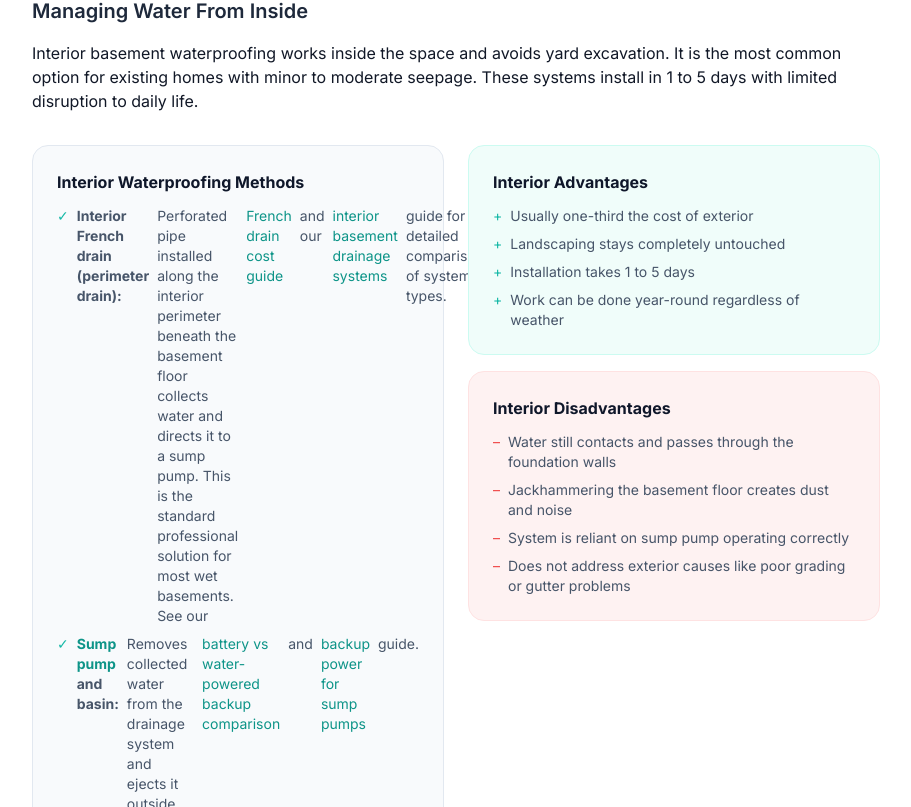
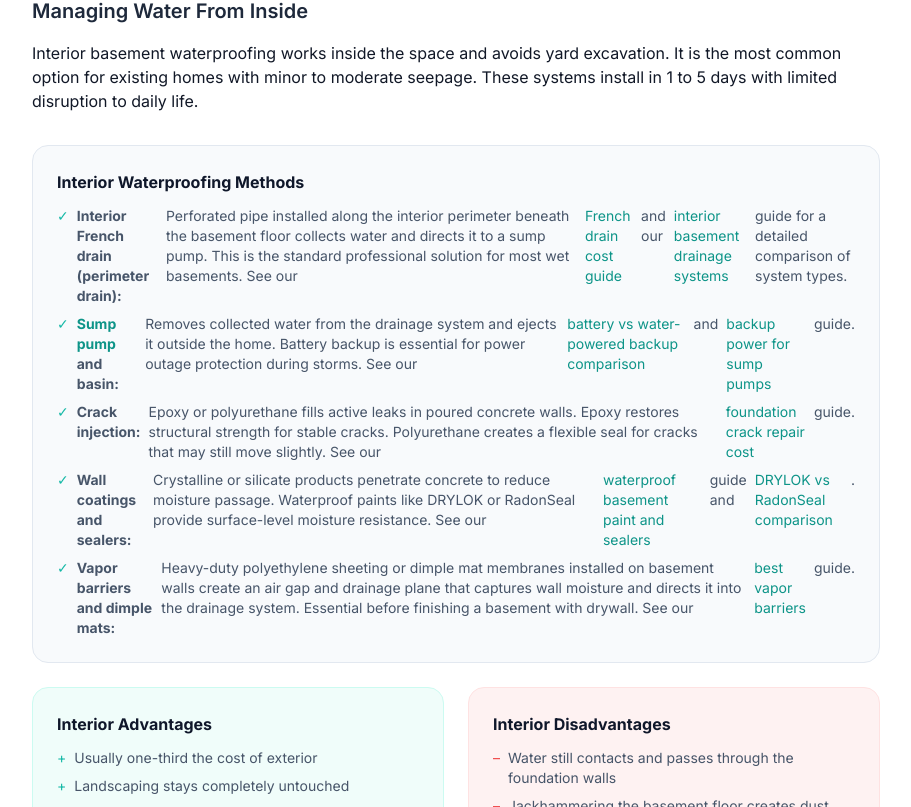
Before and after one commit to thebasementguide2026/basement-guide, a Next.js app: page /articles/interior-vs-exterior-waterproofing in a window 1280 px wide. Shown: the part 2813-3620 px from the top of the page, without its empty margins (184-1095 px from the left). Built offline with nearby package versions, Linux system fonts and the light colour scheme.

Commit message:
Fix interior waterproofing section layout - stack methods above advantages/disadvantages

```diff
--- a/app/articles/interior-vs-exterior-waterproofing/page.tsx
+++ b/app/articles/interior-vs-exterior-waterproofing/page.tsx
@@ -192,7 +192,7 @@ export default function InteriorVsExteriorWaterproofing() {
             Interior basement waterproofing works inside the space and avoids yard excavation. It is the most common option for existing homes with minor to moderate seepage. These systems install in 1 to 5 days with limited disruption to daily life.
           </p>
 
-          <div className='grid grid-cols-1 md:grid-cols-2 gap-6 my-8 not-prose'>
+          <div className='space-y-6 my-8 not-prose'>
             <div className='bg-slate-50 rounded-2xl p-6 border border-slate-200'>
               <h4 className='font-bold text-slate-900 mb-3'>Interior Waterproofing Methods</h4>
               <ul className='space-y-2 text-slate-600 text-sm'>
@@ -203,7 +203,7 @@ export default function InteriorVsExteriorWaterproofing() {
                 <li className='flex items-start gap-2'><span className='text-teal-500'>&#10003;</span> <strong>Vapor barriers and dimple mats:</strong> Heavy-duty polyethylene sheeting or dimple mat membranes installed on basement walls create an air gap and drainage plane that captures wall moisture and directs it into the drainage system. Essential before finishing a basement with drywall. See our <Link href='/articles/best-vapor-barriers' className='text-teal-600 hover:underline'>best vapor barriers</Link> guide.</li>
               </ul>
             </div>
-            <div className='space-y-4'>
+            <div className='grid grid-cols-1 md:grid-cols-2 gap-6'>
               <div className='bg-teal-50 rounded-2xl p-6 border border-teal-100'>
                 <h4 className='font-bold text-slate-900 mb-3'>Interior Advantages</h4>
                 <ul className='space-y-2 text-slate-600 text-sm'>
```
